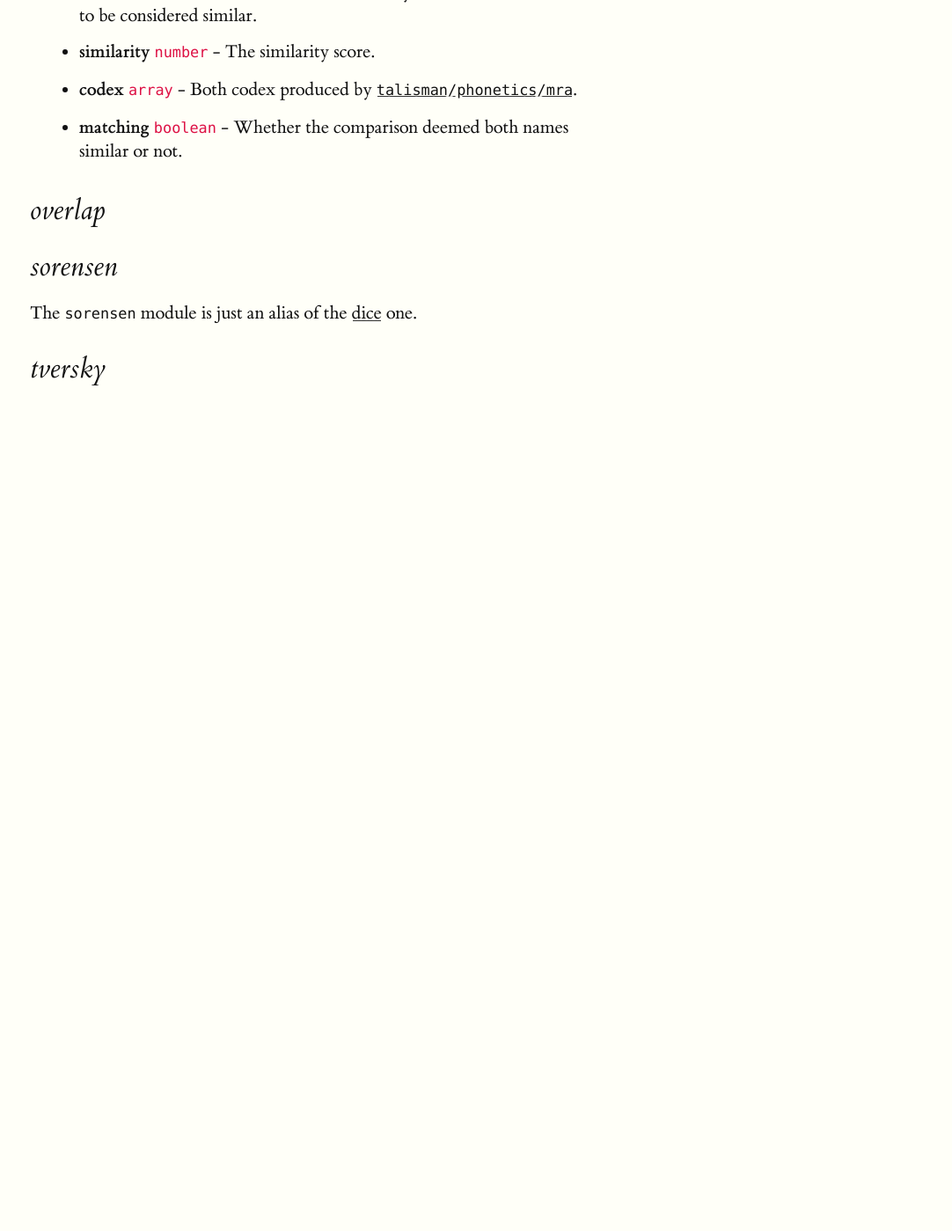
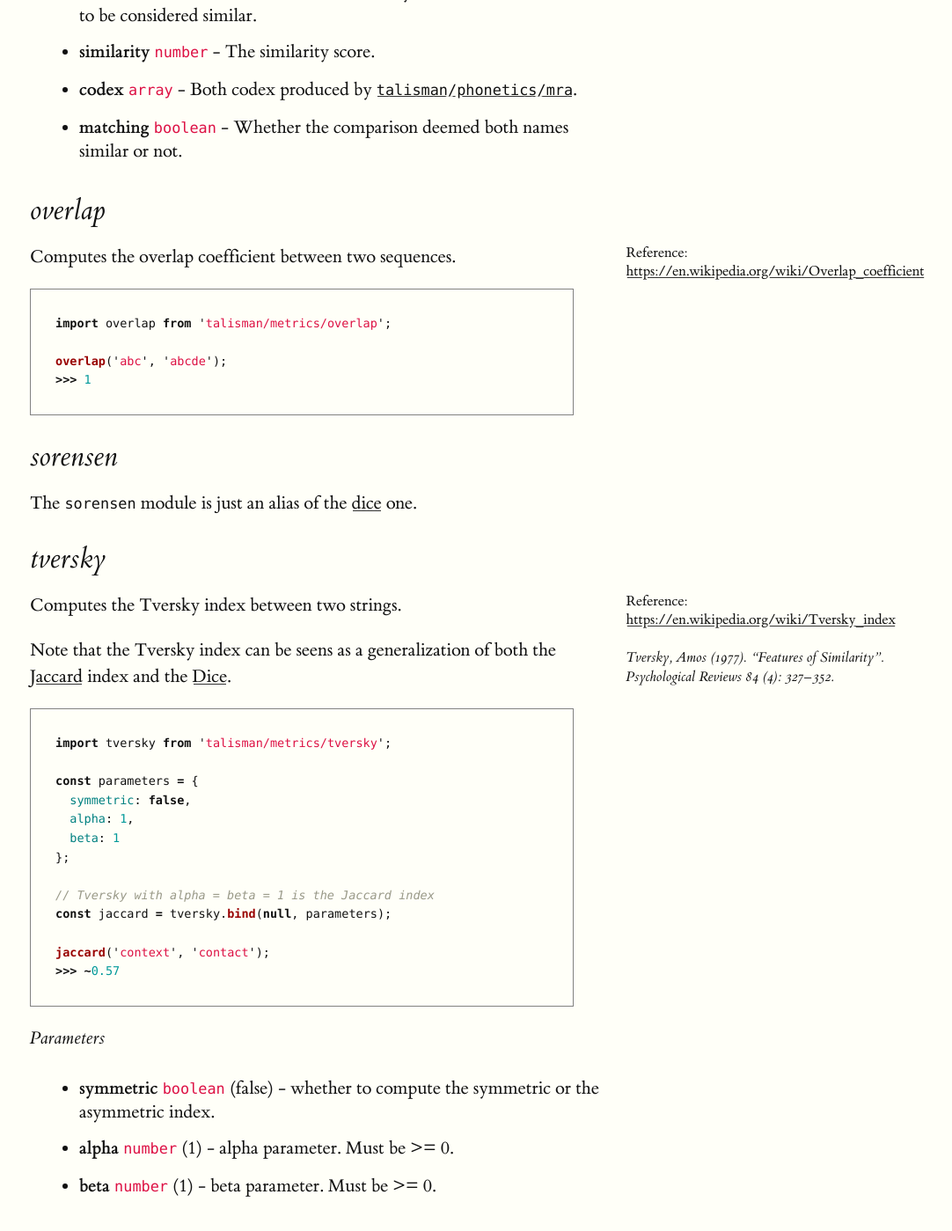
Before and after one commit to Yomguithereal/talisman, a Jekyll site: the page built from metrics.md, in a window 1280 px wide and 1400 px high, scrolled down 6633 px. Shown: the whole window at 88% size, without its empty margins (126-1208 px from the left). Built offline with Jekyll 4.4.1, drawn with Linux system fonts in a browser that asks for light colours; before the commit the page ends 7129 px from its top, so only the background shows below that.

Commit message:
Finished the metrics text

````diff
--- a/metrics.md
+++ b/metrics.md
@@ -328,6 +328,19 @@ mra('Catherine', 'Kathryn');
 
 <h2 id="overlap">overlap</h2>
 
+<span class="marginnote">
+  Reference: <a href="https://en.wikipedia.org/wiki/Overlap_coefficient">https://en.wikipedia.org/wiki/Overlap_coefficient</a>
+</span>
+
+Computes the overlap coefficient between two sequences.
+
+```js
+import overlap from 'talisman/metrics/overlap';
+
+overlap('abc', 'abcde');
+>>> 1
+```
+
 <div id="overlap-mount"></div>
 
 <h2 id="sorensen">sorensen</h2>
@@ -336,4 +349,38 @@ The `sorensen` module is just an alias of the [dice](#dice) one.
 
 <h2 id="tversky">tversky</h2>
 
+<span class="marginnote">
+  Reference: <a href="https://en.wikipedia.org/wiki/Tversky_index">https://en.wikipedia.org/wiki/Tversky_index</a><br><br>
+</span>
+
+<span class="marginnote">
+  <em>Tversky, Amos (1977). "Features of Similarity". Psychological Reviews 84 (4): 327–352.</em>
+</span>
+
+Computes the Tversky index between two strings.
+
+Note that the Tversky index can be seens as a generalization of both the [Jaccard](#jaccard) index and the [Dice](#coefficient).
+
+```js
+import tversky from 'talisman/metrics/tversky';
+
+const parameters = {
+  symmetric: false,
+  alpha: 1,
+  beta: 1
+};
+
+// Tversky with alpha = beta = 1 is the Jaccard index
+const jaccard = tversky.bind(null, parameters);
+
+jaccard('context', 'contact');
+>>> ~0.57
+```
+
+*Parameters*
+
+* **symmetric** <code class="type">boolean</code> (false) - whether to compute the symmetric or the asymmetric index.
+* **alpha** <code class="type">number</code> (1) - alpha parameter. Must be >= 0.
+* **beta** <code class="type">number</code> (1) - beta parameter. Must be >= 0.
+
 <div id="tversky-mount"></div>
````
